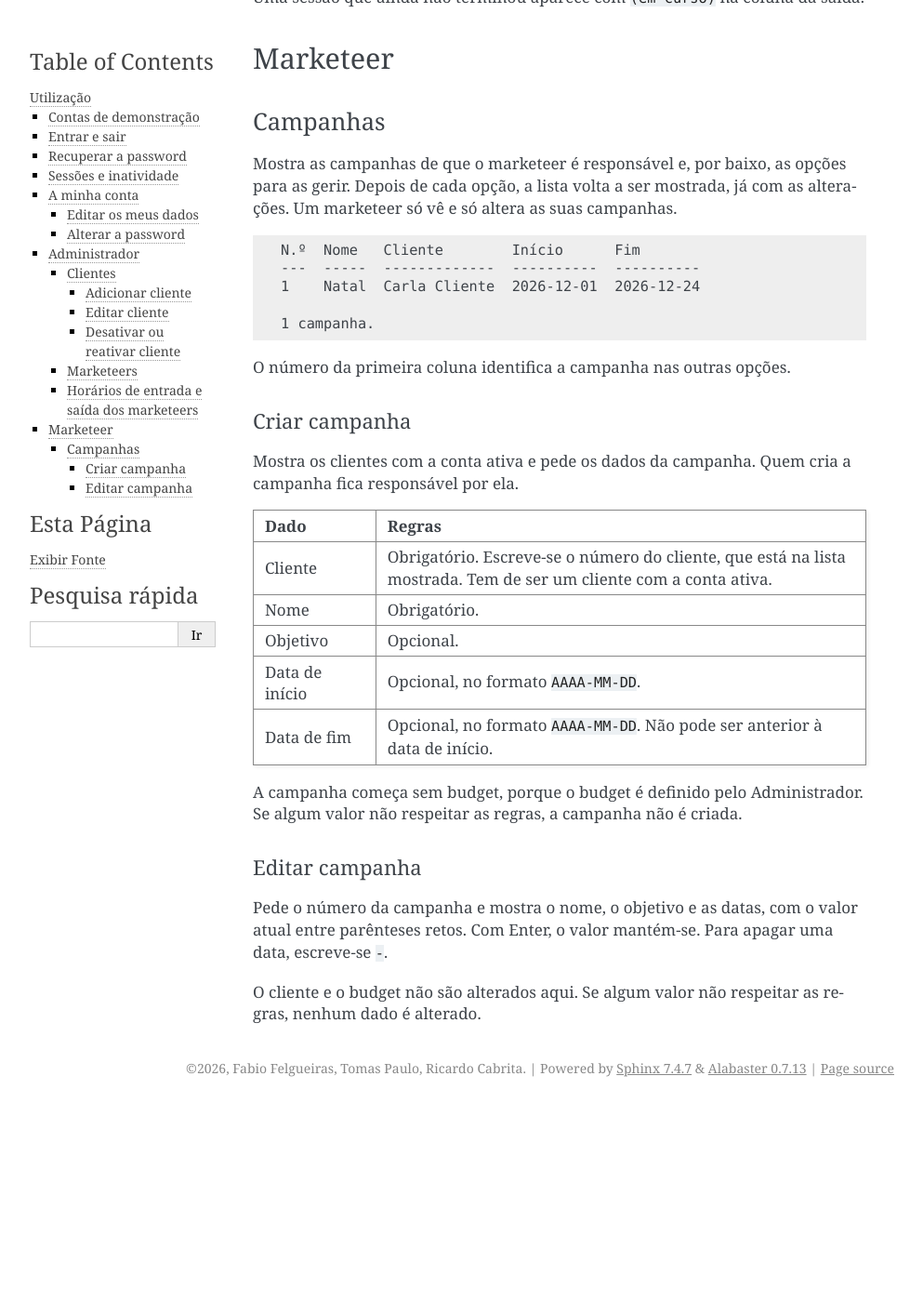
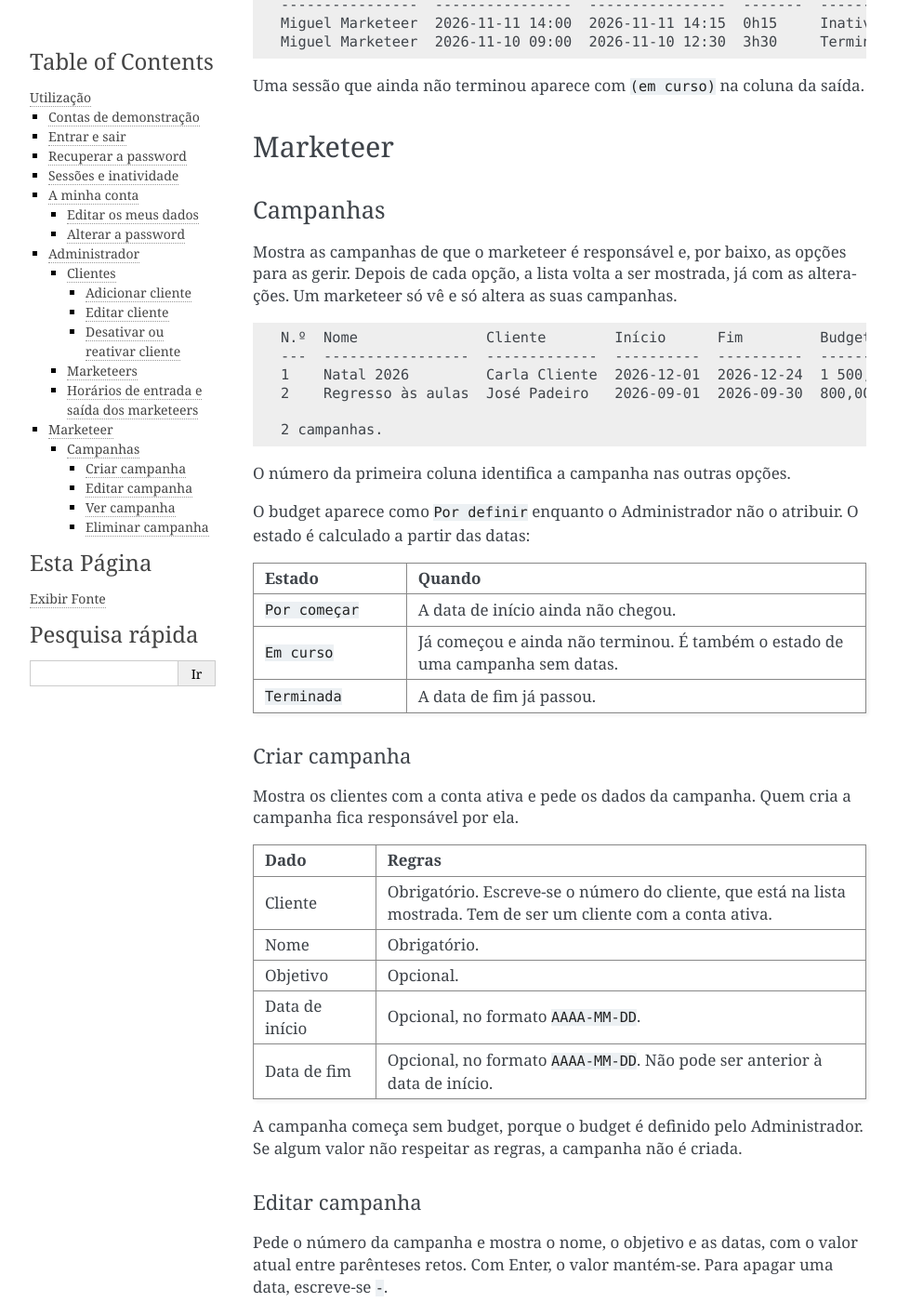
Before and after one commit to Blive77/ADC-TrabGrupo, a Sphinx documentation site: the page built from docs/utilizacao.rst, in a window 1280 px wide and 1400 px high, scrolled down 4987 px. Shown: the whole window at 93% size, without its empty margins (148-1141 px from the left). Built offline with Sphinx 7.4.7, drawn with Linux system fonts in a browser that asks for light colours; before the commit the page ends 6175 px from its top, so only the background shows below that; some of the changed text lies outside the part shown.

Commit message:
docs: documentar a lista, os detalhes e a eliminação de campanhas

```diff
--- a/docs/arquitetura.rst
+++ b/docs/arquitetura.rst
@@ -20,7 +20,7 @@ Estrutura de pastas
      relogio.py           data e hora atuais
      seguranca.py         hash das passwords
      dinheiro.py          conversão de valores em euros para cêntimos e vice-versa
-     dados_demo.py        cria as contas de demonstração
+     dados_demo.py        cria as contas e as campanhas de demonstração
      repositorios/        leitura e escrita na base de dados, uma tabela por módulo
      servicos/            regras de negócio, um assunto por módulo
      cli/                 menus da linha de comandos
--- a/docs/utilizacao.rst
+++ b/docs/utilizacao.rst
@@ -5,7 +5,7 @@ Contas de demonstração
 ----------------------
 
 Uma instalação nova não tem contas. Para experimentar a aplicação, cria-se
-as contas de demonstração com:
+as contas e as campanhas de demonstração com:
 
 .. code-block:: console
 
@@ -38,6 +38,11 @@ as contas de demonstração com:
      - ``beatriz12345``
 
 Estas passwords são públicas e servem só para demonstração.
+
+São também criadas três campanhas: ``Natal 2026`` e ``Regresso às aulas``, do
+marketeer ``marketeer@agencia.pt``, e ``Bicicletas de primavera``, da
+marketeer ``marta@agencia.pt``. O comando pode ser repetido: só acrescenta o
+que faltar.
 
 Entrar e sair
 -------------
@@ -273,13 +278,31 @@ alterações. Um marketeer só vê e só altera as suas campanhas.
 
 .. code-block:: text
 
-   N.º  Nome   Cliente        Início      Fim
-   ---  -----  -------------  ----------  ----------
-   1    Natal  Carla Cliente  2026-12-01  2026-12-24
+   N.º  Nome               Cliente        Início      Fim         Budget      Estado
+   ---  -----------------  -------------  ----------  ----------  ----------  -----------
+   1    Natal 2026         Carla Cliente  2026-12-01  2026-12-24  1 500,00 €  Por começar
+   2    Regresso às aulas  José Padeiro   2026-09-01  2026-09-30  800,00 €    Terminada
 
-   1 campanha.
+   2 campanhas.
 
 O número da primeira coluna identifica a campanha nas outras opções.
+
+O budget aparece como ``Por definir`` enquanto o Administrador não o
+atribuir. O estado é calculado a partir das datas:
+
+.. list-table::
+   :header-rows: 1
+   :widths: 25 75
+
+   * - Estado
+     - Quando
+   * - ``Por começar``
+     - A data de início ainda não chegou.
+   * - ``Em curso``
+     - Já começou e ainda não terminou. É também o estado de uma campanha
+       sem datas.
+   * - ``Terminada``
+     - A data de fim já passou.
 
 Criar campanha
 ^^^^^^^^^^^^^^
@@ -318,3 +341,16 @@ data, escreve-se ``-``.
 
 O cliente e o budget não são alterados aqui. Se algum valor não respeitar as
 regras, nenhum dado é alterado.
+
+Ver campanha
+^^^^^^^^^^^^
+
+Pede o número da campanha e mostra todos os dados dela, incluindo o objetivo,
+que não cabe na lista.
+
+Eliminar campanha
+^^^^^^^^^^^^^^^^^
+
+Pede o número da campanha, mostra os dados dela e pede confirmação. Uma
+campanha eliminada não pode ser recuperada. Um marketeer só pode eliminar as
+suas campanhas.
```
